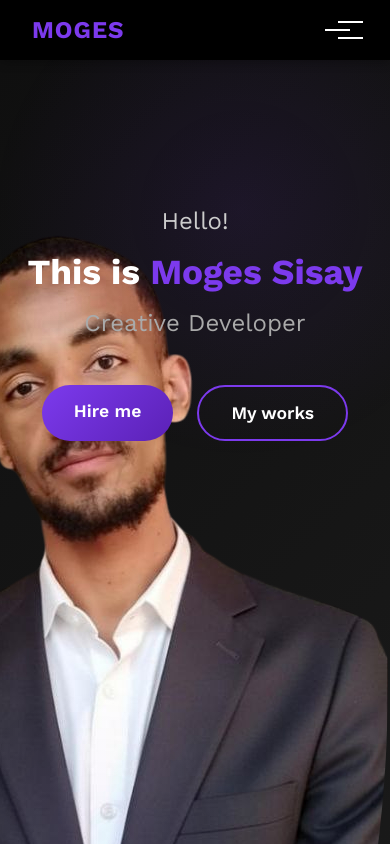
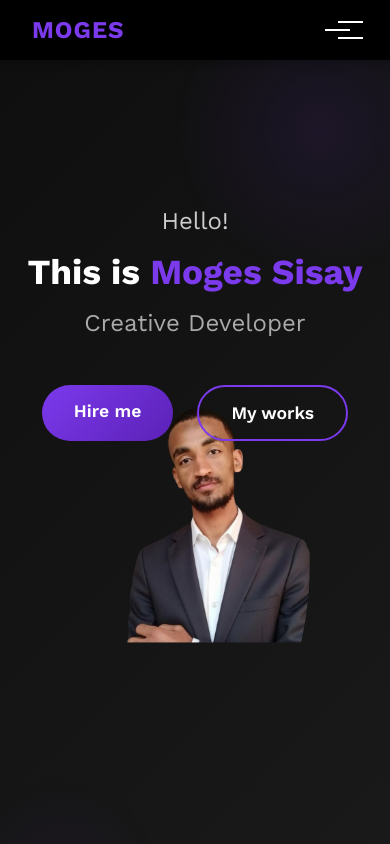
Before and after one commit to Moges741/portfolio, a React (Vite) app in the folder client/: page / in a window 390 px wide. Shown: the top 844 px of the page. Built offline with nearby package versions, Linux system fonts and the light colour scheme; no server answers.

Commit message:
update db

```diff
--- a/client/src/components/Hero.module.css
+++ b/client/src/components/Hero.module.css
@@ -138,6 +138,32 @@
 }
 
 /* Responsive */
+@media (max-width: 430px) {
+  .hero::before {
+    width: 300px;
+    height: 300px;
+    top: -80px;
+    right: -80px;
+  }
+
+  .hero::after {
+    width: 200px;
+    height: 200px;
+    bottom: -40px;
+    left: -40px;
+  }
+  .imageContainer img{
+    position: absolute;
+    right: 80px;
+    top: 300px;
+    bottom: -20px;
+    width: 200px;
+    height: 400px;
+    border-radius: 50%;
+    object-fit: cover;
+  }
+
+}
 @media (max-width: 992px) {
   .container {
     flex-direction: column;
--- a/client/src/components/Projects.jsx
+++ b/client/src/components/Projects.jsx
@@ -1,7 +1,7 @@
 
 import { useState, useEffect } from 'react'; // Add useEffect
-import realEstate from '../assets/images/realEstate.jpeg';
-import amazon from '../assets/images/amazon.jpeg';
+import realEstate from '../assets/images/image copy 2.png';
+import amazon from '../assets/images/image copy.png';
 import forum from '../assets/images/forum22.jpg';
 import netflix from '../assets/images/netflix.png';
 import Loader from 'react-spinners/CircleLoader';
@@ -37,7 +37,35 @@ const Projects = () => {
             image: netflix,
             github_link: "https://github.com/Moges741/using-api",
             live_link: "https://trailer-app-clone.netlify.app/",
+
           },
+          {
+            id: 2,
+            title: "Amazon Clone",
+            description: "Full-stack Amazon clone with user authentication, product listings, and shopping cart functionality.",
+            category: "fullstack",
+            image: amazon,
+            github_link: "https://github.com/Moges741/Amazon-Project",
+            live_link: "https://amazon-gebeya.vercel.app/",
+          },
+          {
+            id: 3,
+            title: "Evangadi Forum",
+            description: "A community forum platform for discussions, Q&A, and knowledge sharing among users.",
+            category: "fullstack",
+            image: forum,
+            github_link: "https://github.com/Moges741/evangadi_forum",
+            live_link: "https://studentsforum.vercel.app/signin",
+          },
+          {
+            id: 4,
+            title: "RealEstate Platform",
+            description: "A real estate listing platform with property search, filtering, and detailed property views.",
+            category: "fullstack",
+            image: realEstate,
+            github_link: "https://github.com/Moges741/realestate1",
+            live_link: "https://emrealestate.vercel.app/",
+          }
           // ... other projects
         ]);
       } finally {
```
Also changed, not shown: client/src/assets/images/image copy 2.png (added), client/src/assets/images/image copy.png (added).
